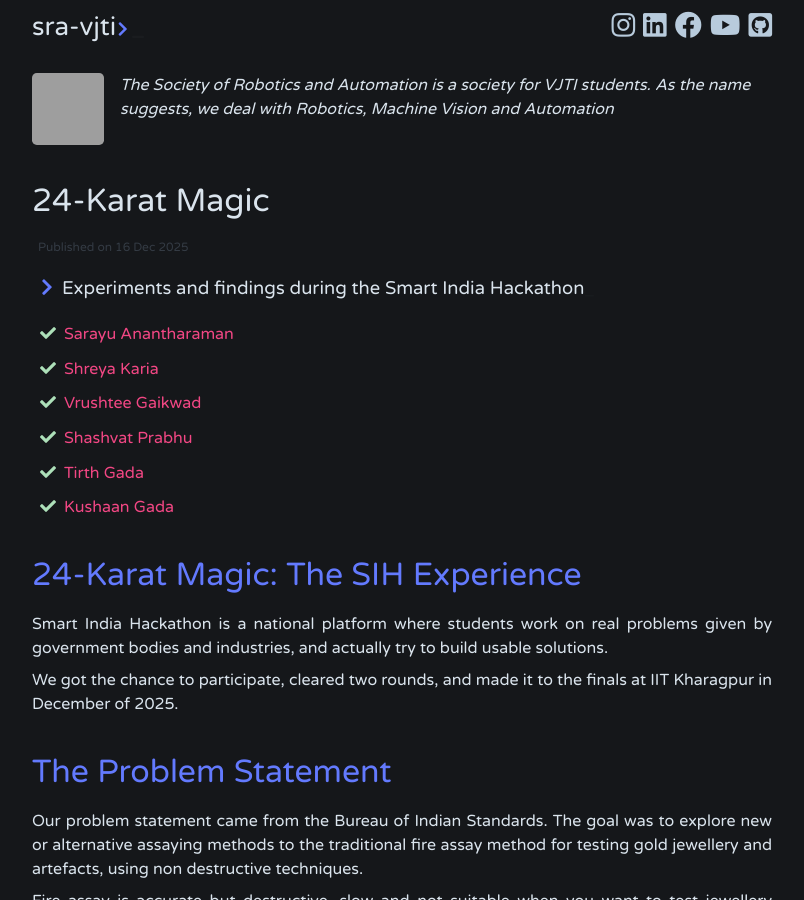
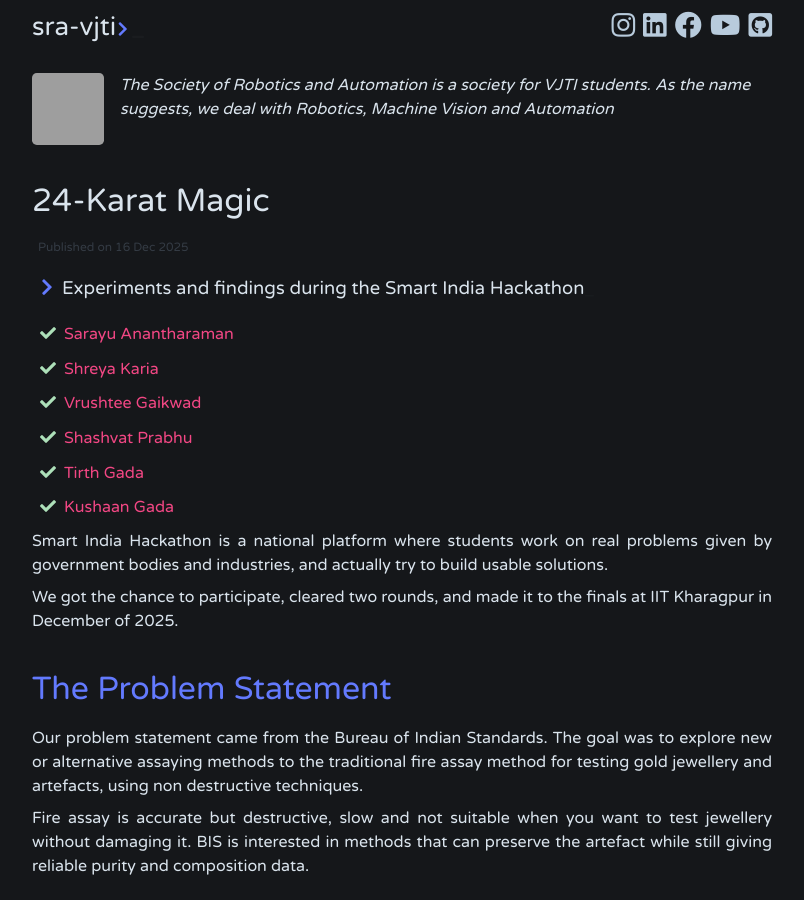
Before and after one commit to SRA-VJTI/blog, a Jekyll site: the page built from _posts/2025-12-16-24-karat-magic.md, in a window 1280 px wide and 900 px high. Shown: the whole window, without its empty margins (238-1042 px from the left). Built offline with Jekyll 4.4.1, drawn with Linux system fonts in a browser that asks for light colours; formulas are drawn with MathJax 3; grey boxes are pictures that could not be loaded.

Commit message:
removed extra title

```diff
--- a/_posts/2025-12-16-24-karat-magic.md
+++ b/_posts/2025-12-16-24-karat-magic.md
@@ -14,8 +14,6 @@ description: Experiments and findings during the Smart India Hackathon
 - [Shashvat Prabhu](https://github.com/shashvatprabhu)
 - [Tirth Gada](https://github.com/Dimios45)
 - [Kushaan Gada](https://github.com/f0rgotteng0d)
-
-# 24-Karat Magic: The SIH Experience
 
 Smart India Hackathon is a national platform where students work on real problems given by government bodies and industries, and actually try to build usable solutions.
 
```
